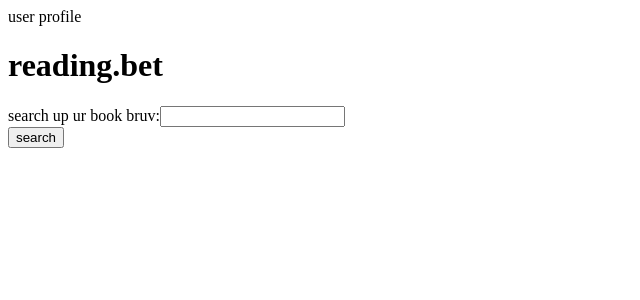
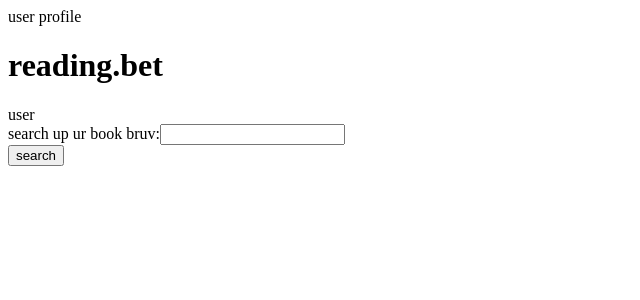
Before and after one commit to tmschl/reading.bet, a React (Create React App) app: page / in a window 1280 px wide. Shown: the top 300 px of the page, without its empty margins (0-640 px from the left). Built offline with nearby package versions, Linux system fonts and the light colour scheme; no server answers.

Commit message:
setup in new dev env. creates user component

```diff
--- a/src/App/App.js
+++ b/src/App/App.js
@@ -2,6 +2,7 @@ import './App.css';
 import React from 'react';
 import ReactDOM from 'react-dom/client';
 import { SearchBar } from '../SearchBar/SearchBar';
+import { User } from '../User/User';
 
 export function App(props) {
   return (
@@ -10,6 +11,7 @@ export function App(props) {
         <div>user profile</div>
       </header>
       <h1>{props.name}</h1>
+      <User />
       <SearchBar />
     </div>
   );
--- /dev/null
+++ b/src/User/User.js
@@ -0,0 +1,10 @@
+
+
+export function User () {
+    console.log('hi');
+    return (
+        <div className="user">
+            <div>user</div>
+        </div>
+    );
+}
```
